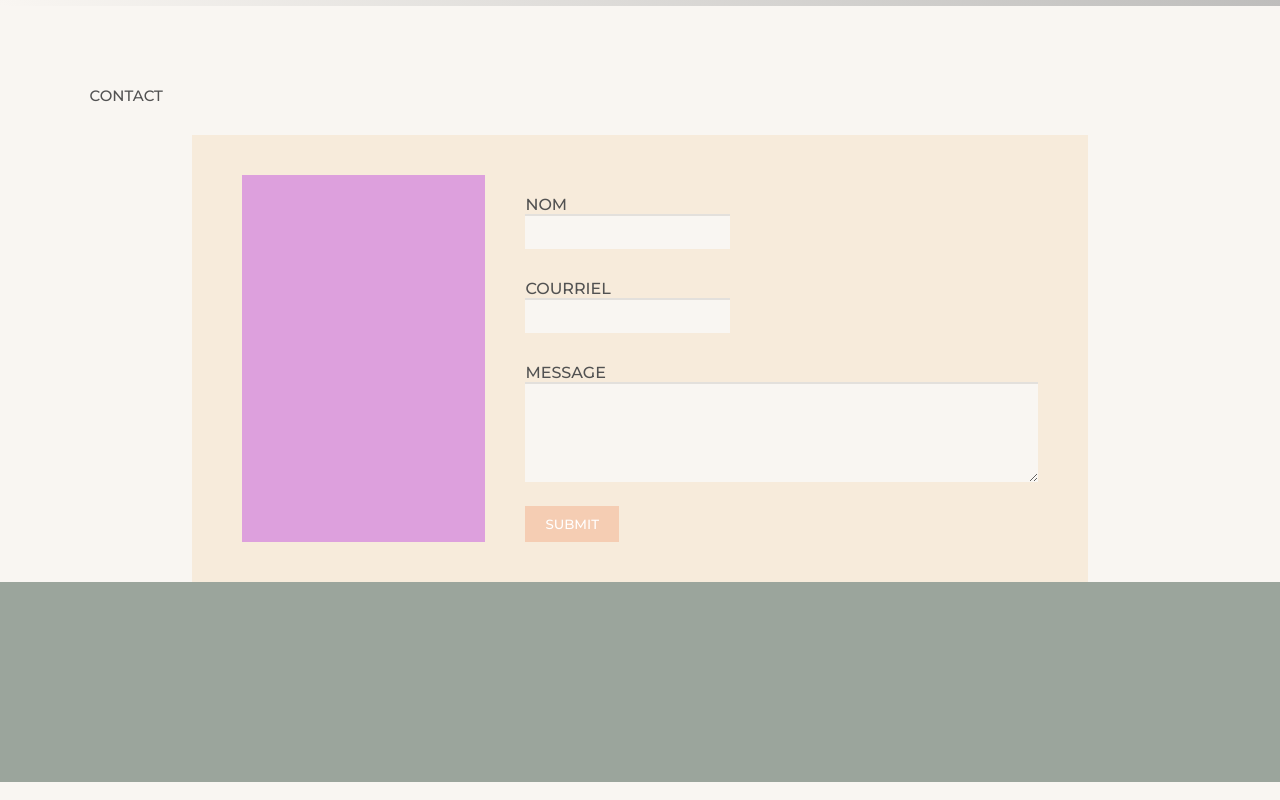
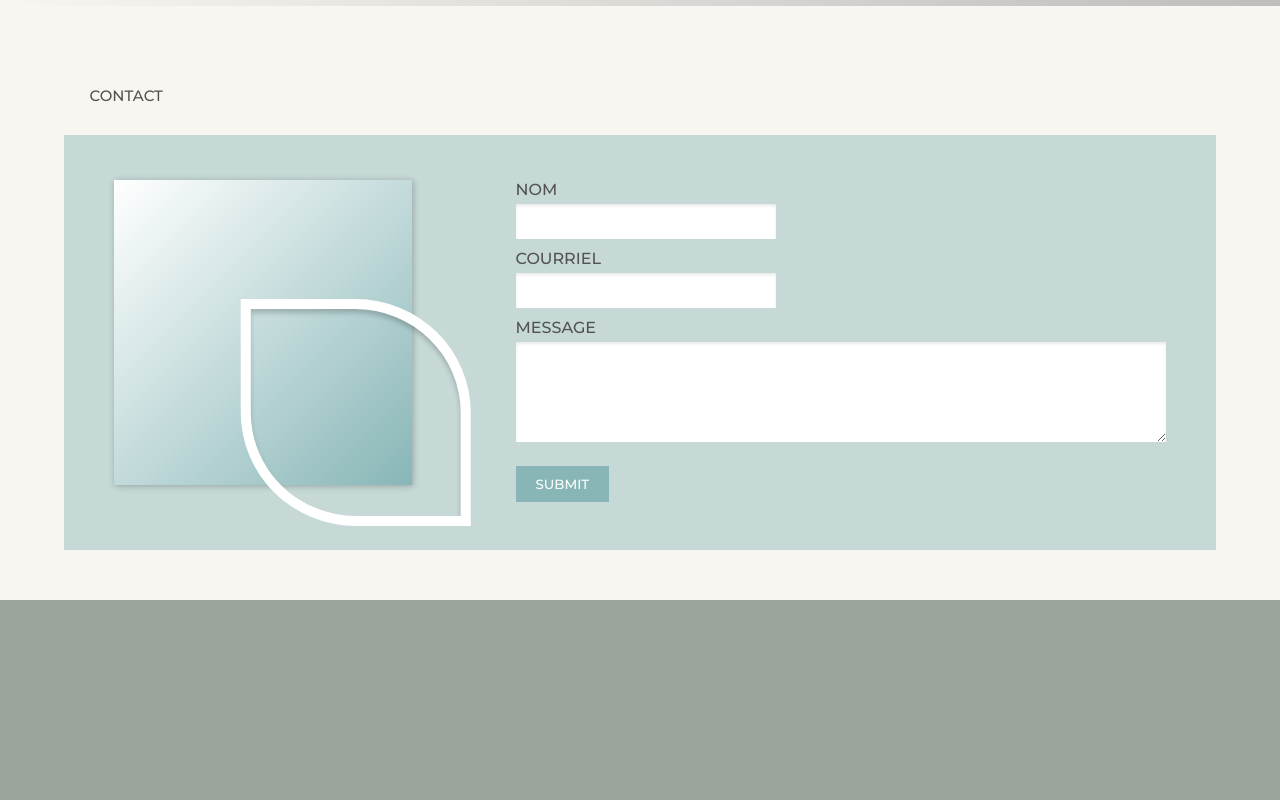
Before and after one commit to Trishng/chapleau-leger, a website built with Vite: page chapleau-leger/contact.html in a window 1280 px wide. Shown: the part 794-1594 px from the top of the page. Built offline with nearby package versions, Linux system fonts and the light colour scheme; grey boxes are pictures that could not be loaded; a web font is replaced by a local one.

Commit message:
page_contact

```diff
--- a/chapleau-leger/_contact.scss
+++ b/chapleau-leger/_contact.scss
@@ -1,41 +1,58 @@
 .contact-form {
     position: relative;
     display: block;
-    padding: 30px;
-    width: 70%;
+    padding: 45px 50px 35px 50px;
+    width: 90%;
+    height: 50%;
     margin: auto;
-    background-color: var(--beige);
+    margin-bottom: 50px;
+    background-color: #88b6b773;
     display: grid;
-    grid-template-areas: "a b b";
+    grid-template-columns: 1fr 1fr;
     display: flex;
-    justify-content: space-around;
+    justify-content: space-between;
 
     .photo {
-        grid-area: "a";
         width: 50%;
-        padding: 10px 20px;
-
+        padding-right: 10px 20px;
+        margin-right: 30px;
+        height: fit-content;
         .square {
-            background-color: plum;
-            width: 100%;
-            height: 100%;
+            background: linear-gradient(135deg, rgba(255,255,255,1) 0%, rgba(136,182,183,1) 100%);
+            width: 90%;
+            padding-bottom: 90%;
+            padding-left: 2%;
+            padding-right: 2%;
+            padding-top: 2%;
+            margin-bottom: 30px;
+            filter: drop-shadow(1px 1px 0.2rem rgba(0, 0, 0, 0.256));
 
         }
-        .shape {}
+        .shape {
+            position: absolute;
+            border: 10px solid white;
+            width: 20%;
+            padding-bottom: 18%;
+            margin-left: auto;
+            border-radius: 0 50% 0 50%;
+            transform: translate(55%,-95%);
+            box-shadow: 0 4px 5px rgba(0, 0, 0, 0.2) inset;
+
+        }
     }
 
     form {
-        grid-area: "b";
         width: 100%;
+        height: 100%;
         font-family: var(--txt);
         color: var(--txt-color);
-
-        padding: 10px 20px;
+        margin-left: 20px;
+        padding-left: 20px;
         label {
             display: block;
             padding: 0;
             margin: 0;
-            padding-top: 20px;
+            margin-bottom: 5px;
             text-transform: uppercase;
             font-weight: 500;
         }
@@ -52,9 +69,9 @@
             width: 40%;
             min-width: 200px;
             font-family: var(--txt);
-            background-color: var(--bg);
+            background-color: white;
             color: var(--txt-color);
-            box-shadow: 0 2px 0 rgba(0, 0, 0, 0.09) inset;
+            box-shadow: 0 2px 3px rgba(0, 0, 0, 0.09) inset;
             margin-bottom: 10px;
         }
         textarea {
@@ -62,7 +79,7 @@
             min-height: 100px;
         }
         input[type=submit] {
-            background-color: var(--peach);
+            background-color: var(--bleu);
             text-transform: uppercase;
             color: white;
             margin-top: 10px;
@@ -76,7 +93,9 @@
 
         }
         input[type=submit]:hover {
-            background-color: var(--mocha);
+            background-color: rgba(0, 0, 0, 0);
+            outline: 3px solid var(--bleu);
+            color: var(--bleu);
         }
 }
 }
--- a/chapleau-leger/style.scss
+++ b/chapleau-leger/style.scss
@@ -9,7 +9,7 @@
   --peach: #f5cdb3;
   --mocha: #edd8bd;
   --beige: #f7ebdb;
-  --bleu: #9DBABB;
+  --bleu: #88B6B7;
   --txt-color: #525252;
   --title: 'Playfair Display', serif;
   --txt: 'Montserrat', sans-serif;
```
